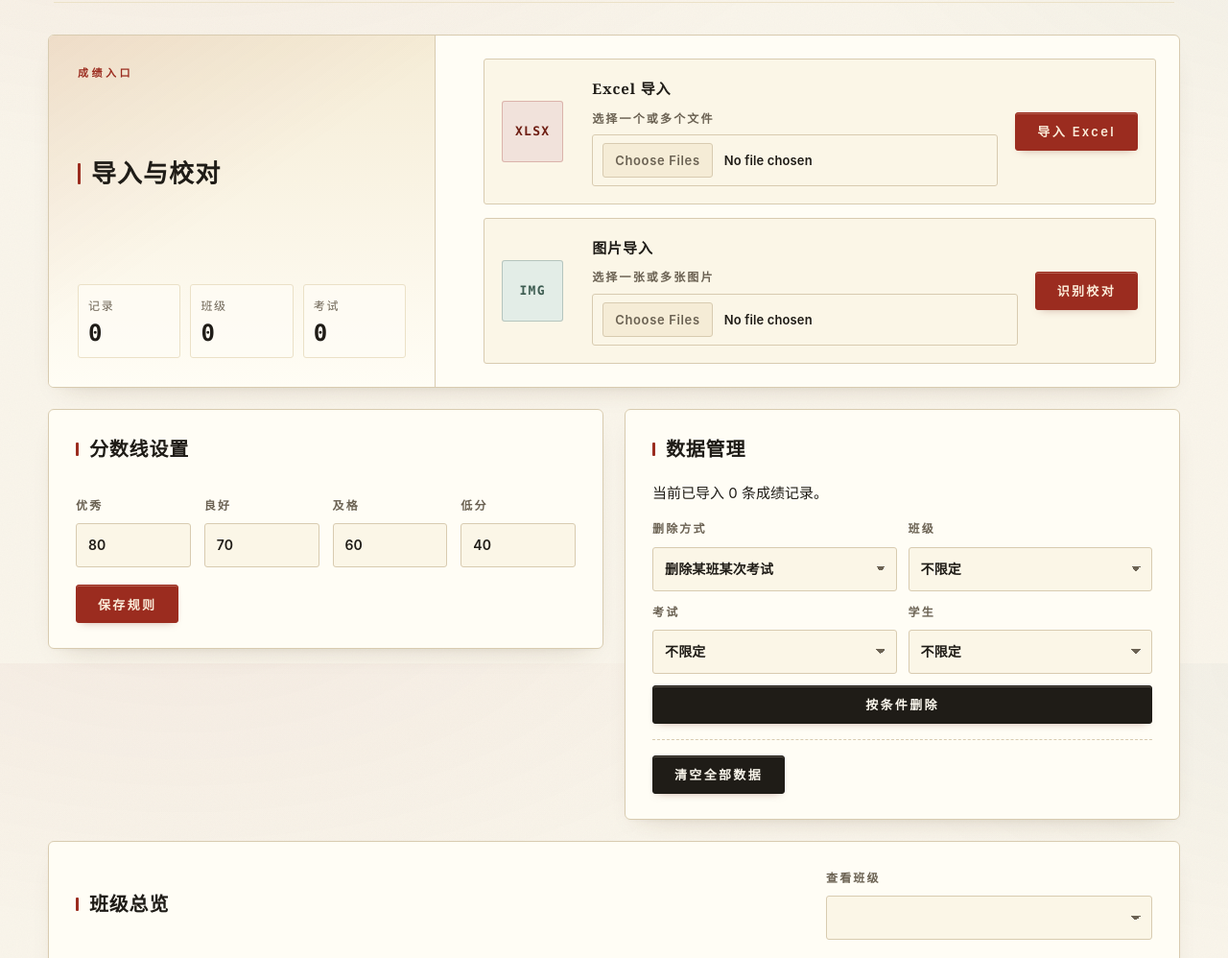
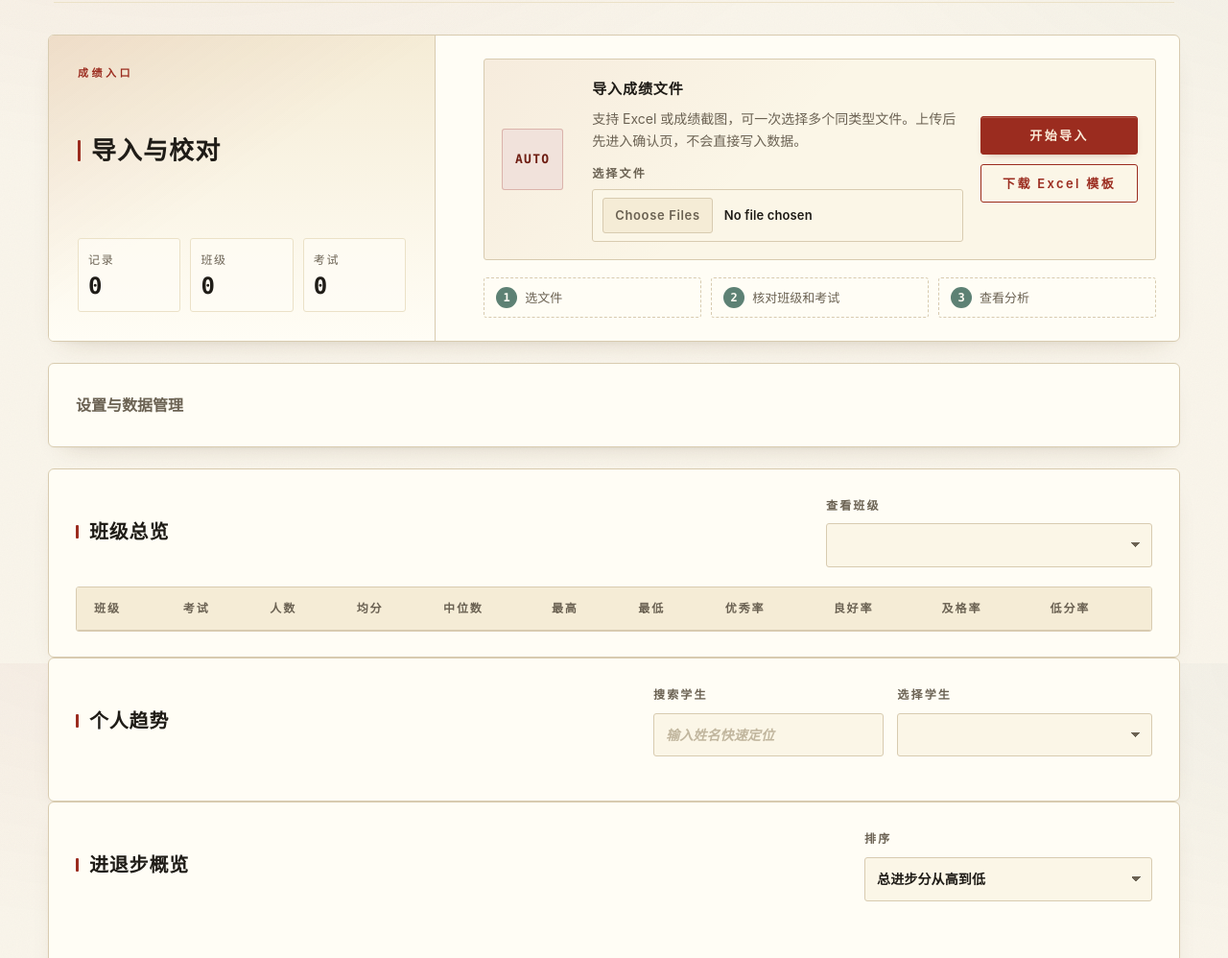
Before and after one commit to dadielove11/chinese-score-analysis, a Flask app: page / in a window 1280 px wide. Shown: the part 109-1107 px from the top of the page at 96% size. Run offline with Flask 3, Linux system fonts and the light colour scheme; lists and menus that the app fills with data are empty.

Commit message:
Simplify teacher import workflow

```diff
--- a/static/app.css
+++ b/static/app.css
@@ -278,7 +278,8 @@ section.panel:nth-of-type(4) { animation-delay: 0.15s; }
 
 .import-stack {
   display: grid;
-  gap: 14px;
+  align-content: center;
+  gap: 18px;
   padding: 24px;
 }
 
@@ -293,6 +294,14 @@ section.panel:nth-of-type(4) { animation-delay: 0.15s; }
   background: var(--surface-alt);
 }
 
+.primary-import {
+  grid-template-columns: 76px minmax(0, 1fr) minmax(156px, auto);
+  min-height: 180px;
+  background:
+    linear-gradient(135deg, rgba(155, 44, 31, 0.05), transparent 44%),
+    var(--surface-alt);
+}
+
 .import-card:hover {
   border-color: var(--ink-faint);
   background: var(--surface);
@@ -300,12 +309,12 @@ section.panel:nth-of-type(4) { animation-delay: 0.15s; }
 }
 
 .import-card h3 {
-  margin-bottom: 8px;
+  margin-bottom: 6px;
   color: var(--ink);
 }
 
 .import-card label {
-  margin: 0;
+  margin: 12px 0 0;
 }
 
 .import-card input[type="file"] {
@@ -338,7 +347,85 @@ section.panel:nth-of-type(4) { animation-delay: 0.15s; }
   min-width: 0;
 }
 
+.import-help {
+  max-width: 680px;
+  margin: 0;
+  color: var(--ink-mid);
+  font-size: 14px;
+  line-height: 1.7;
+}
+
+.import-actions {
+  display: grid;
+  gap: 10px;
+  align-self: center;
+}
+
+.template-link {
+  min-width: 144px;
+}
+
+.quick-steps {
+  display: grid;
+  grid-template-columns: repeat(3, minmax(0, 1fr));
+  gap: 10px;
+}
+
+.quick-steps span {
+  display: flex;
+  align-items: center;
+  gap: 8px;
+  min-height: 42px;
+  padding: 0 12px;
+  border: 1px dashed var(--rule);
+  border-radius: var(--rad-sm);
+  background: rgba(255, 253, 245, 0.62);
+  color: var(--ink-mid);
+  font-size: 13px;
+}
+
+.quick-steps strong {
+  display: inline-flex;
+  align-items: center;
+  justify-content: center;
+  width: 22px;
+  height: 22px;
+  border-radius: 999px;
+  background: var(--celadon);
+  color: var(--surface);
+  font-family: var(--font-num);
+  font-size: 12px;
+  line-height: 1;
+}
+
 .control-grid {
+  align-items: start;
+}
+
+.advanced-panel {
+  margin-bottom: 22px;
+}
+
+.advanced-panel summary {
+  display: flex;
+  align-items: center;
+  min-height: 32px;
+  color: var(--ink-mid);
+  font-family: var(--font-serif);
+  font-size: 16px;
+  font-weight: 700;
+  cursor: pointer;
+  user-select: none;
+}
+
+.advanced-panel summary::marker {
+  color: var(--cinnabar);
+}
+
+.advanced-grid {
+  margin-top: 18px;
+  padding-top: 18px;
+  border-top: 1px dashed var(--rule);
   align-items: start;
 }
 
@@ -1263,6 +1350,8 @@ td:last-child,  th:last-child  { padding-right: 18px; }
   .review-meta,
   .review-grid,
   .order-editor,
+  .advanced-grid,
+  .quick-steps,
   .delete-form {
     grid-template-columns: 1fr;
   }
@@ -1274,6 +1363,10 @@ td:last-child,  th:last-child  { padding-right: 18px; }
   }
 
   .import-card {
+    grid-template-columns: 1fr;
+  }
+
+  .import-actions {
     grid-template-columns: 1fr;
   }
 
--- a/templates/index.html
+++ b/templates/index.html
@@ -21,28 +21,30 @@
   </div>
 
   <div class="import-stack">
-    <form class="import-card" action="{{ url_for('import_excel') }}" method="post" enctype="multipart/form-data">
-      <div class="import-mark">XLSX</div>
+    <form class="import-card primary-import" action="{{ url_for('import_files') }}" method="post" enctype="multipart/form-data">
+      <div class="import-mark">AUTO</div>
       <div class="import-main">
-        <h3>Excel 导入</h3>
-        <label>选择一个或多个文件<input type="file" name="file" accept=".xlsx,.xlsm" multiple required></label>
+        <h3>导入成绩文件</h3>
+        <p class="import-help">支持 Excel 或成绩截图，可一次选择多个同类型文件。上传后先进入确认页，不会直接写入数据。</p>
+        <label>选择文件<input type="file" name="file" accept=".xlsx,.xlsm,image/*" multiple required></label>
       </div>
-      <button type="submit">导入 Excel</button>
+      <div class="import-actions">
+        <button type="submit">开始导入</button>
+        <a class="button ghost template-link" href="{{ url_for('template_xlsx') }}">下载 Excel 模板</a>
+      </div>
     </form>
-
-    <form class="import-card accent" action="{{ url_for('import_image') }}" method="post" enctype="multipart/form-data">
-      <div class="import-mark">IMG</div>
-      <div class="import-main">
-        <h3>图片导入</h3>
-        <label>选择一张或多张图片<input type="file" name="file" accept="image/*" multiple required></label>
+    <div class="quick-steps" aria-label="导入流程">
+      <span><strong>1</strong>选文件</span>
+      <span><strong>2</strong>核对班级和考试</span>
+      <span><strong>3</strong>查看分析</span>
     </div>
-      <button type="submit">识别校对</button>
-    </form>
   </div>
 </section>
 
-<section class="grid two control-grid">
-  <form class="panel compact" action="{{ url_for('settings') }}" method="post">
+<details class="panel advanced-panel">
+  <summary>设置与数据管理</summary>
+  <div class="grid two advanced-grid">
+    <form class="compact" action="{{ url_for('settings') }}" method="post">
       <h2>分数线设置</h2>
       <div class="line-inputs">
         <label>优秀<input name="excellent" type="number" step="0.5" value="{{ lines[0].score }}"></label>
@@ -53,7 +55,7 @@
       <button type="submit">保存规则</button>
     </form>
 
-  <div class="panel compact danger">
+    <div class="compact danger">
       <h2>数据管理</h2>
       <p>当前已导入 {{ records|length }} 条成绩记录。</p>
       <form class="delete-form" action="{{ url_for('delete_records') }}" method="post">
@@ -96,7 +98,8 @@
         <button type="submit">清空全部数据</button>
       </form>
     </div>
-</section>
+  </div>
+</details>
 
 <section class="panel" id="class-summary">
   <div class="section-head">
```
Also changed, not shown: AGENTS.md (added, +42 -0 lines), student_analysis/web.py (+134 -73 lines), tests/test_defaults_and_export.py (+84 -0 lines), tools/create_release_package.py (+6 -4 lines), README.md. Lines whose indentation alone changed are shown as unchanged.
